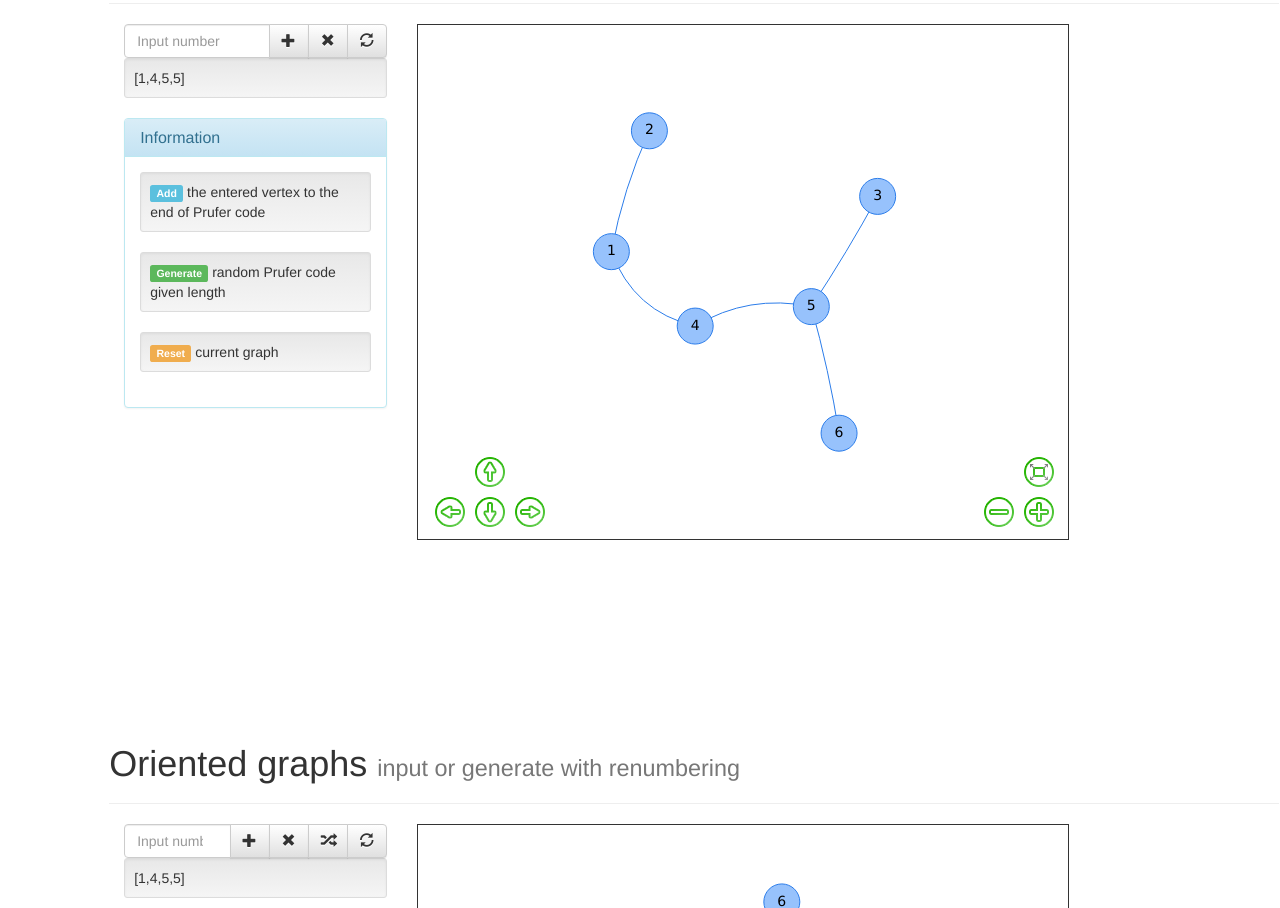
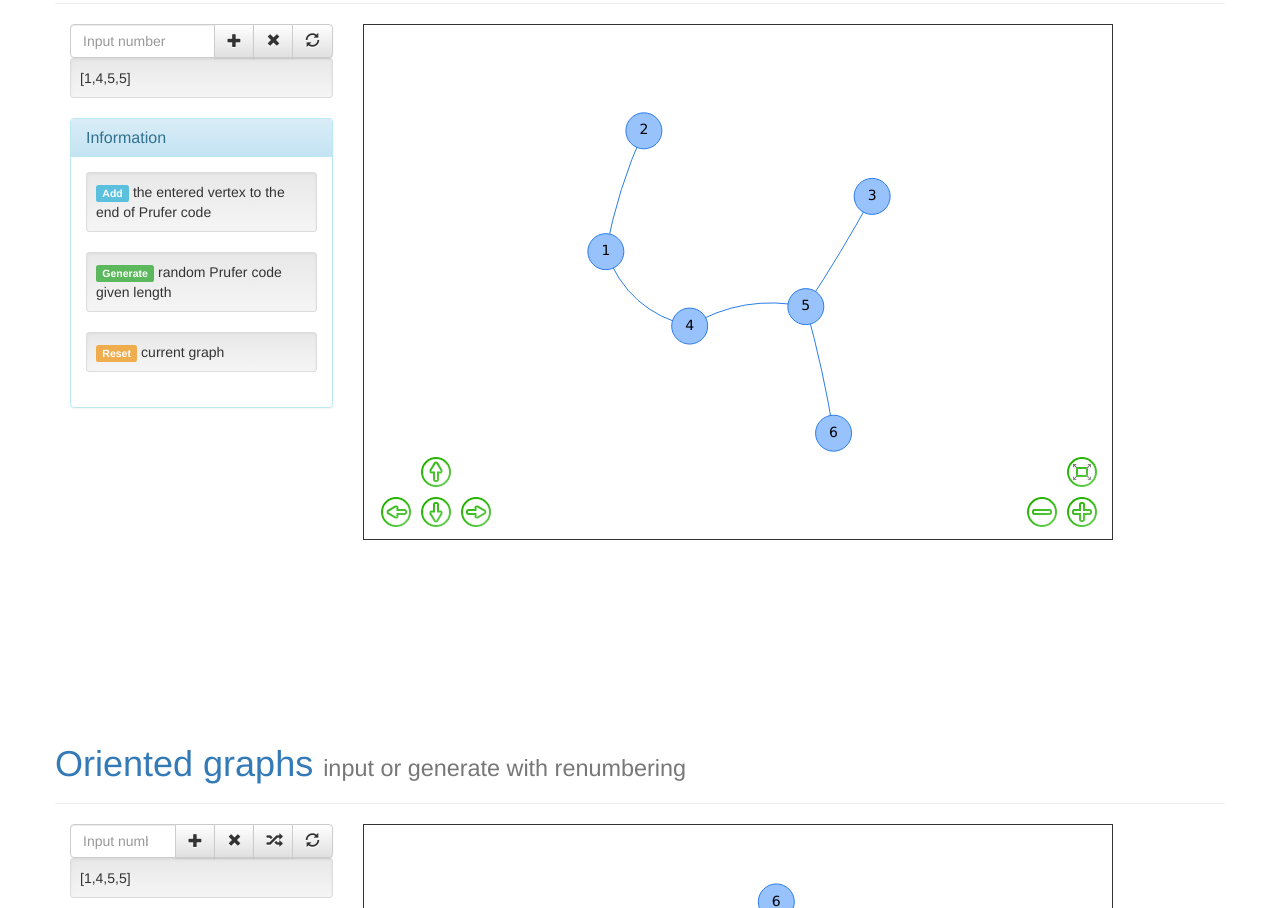
Before and after one commit to SergeyRyzhov/juggler, a website: page public/index.html in a window 1280 px wide. Shown: the part 96-1004 px from the top of the page. Drawn offline with nearby package versions, Linux system fonts and the light colour scheme; files that its build step writes are made by us from their sources.

Commit message:
Changed layout. added google web masters

```diff
--- /dev/null
+++ b/public/css/juggler.common.less
@@ -0,0 +1,10 @@
+.text-word-wrap {
+  -ms-word-break: break-all;
+  /* Be VERY careful with this, breaks normal words wh_erever */
+  word-break: break-all;
+  /* Non standard for webkit */
+  word-break: break-word;
+  -webkit-hyphens: auto;
+  -moz-hyphens: auto;
+  hyphens: auto;
+}
--- a/public/index.html
+++ b/public/index.html
@@ -11,6 +11,10 @@
 
   <link rel='stylesheet' href='css/bootstrap.css'>
   <link rel='stylesheet' href='css/bootstrap-theme.css'>
+
+
+  <link rel='stylesheet' href='css/juggler.common.css'>
+
   <script type='text/javascript' src='js/jquery-2.1.3.js'></script>
   <script type='text/javascript' src='js/bootstrap.js'></script>
   <script type='text/javascript' src='js/knockout-3.3.0.js'></script>
@@ -29,23 +33,13 @@
   <script type='text/javascript' src='js/viewModels/juggler.Orgraph.js'></script>
 </head>
 
-<body>
+<body class='container'>
   <div class='row'>
-    <div class='col-xs-1'>
-      <ul class="nav nav-pills nav-stacked" style="position: fixed;">
-        <!-- class="active" -->
-        <li role="presentation" ><a href="#prufer">Prufer</a></li>
-        <li role="presentation"><a href="#orgraph">Orgrpah</a></li>
-      </ul>
-    </div>
-
-    <div class='col-xs-10'>
-      <div id='prufer' class='container js-full-height' data-bind='component: { name: "juggler-prufer"}'>
+      <div class='container js-full-height' data-bind='component: { name: "juggler-prufer"}'>
       </div>
-      <div id='orgraph' class='container js-full-height' data-bind='component: { name: "juggler-orgraph"}'>
+      <div class='container js-full-height' data-bind='component: { name: "juggler-orgraph"}'>
       </div>
     </div>
-  </div>
   <center>
     <footer>
       <icon aria-hidden="true" class="glyphicon glyphicon-copyright-mark"></icon>
--- a/public/templates/orgraph.html
+++ b/public/templates/orgraph.html
@@ -1,6 +1,6 @@
 <div class='row'>
   <div class='page-header'>
-    <h1>Oriented graphs
+    <h1><a id='orgraph' href="#orgraph">Oriented graphs</a>
       <small>input or generate with renumbering</small>
     </h1>
   </div>
@@ -25,7 +25,7 @@
         </button>
       </span>
     </div>
-    <div class='well well-sm' data-bind='text:code'>...</div>
+    <div class='well well-sm text-word-wrap' data-bind='text:code'>...</div>
 
     <span class="label label-warning" data-bind='text:warning'></span>
 
@@ -57,5 +57,5 @@
     </div>
 
   </div>
-  <div data-bind='component: { name: "juggler-graph", params: { nodes: nodes, edges: edges, orgraph:true }}' class='col-md-7' style='bottom:0px;'></div>
+  <div data-bind='component: { name: "juggler-graph", params: { nodes: nodes, edges: edges, orgraph:true }}' class='col-md-8' style='bottom:0px;'></div>
 </div>
--- a/public/templates/prufer.html
+++ b/public/templates/prufer.html
@@ -1,6 +1,6 @@
 <div class='row'>
   <div class='page-header'>
-    <h1>Prüfer code
+    <h1><a id='prufer' href="#prufer">Prüfer code</a>
       <small>generate or input</small>
     </h1>
   </div>
@@ -21,7 +21,7 @@
         </button>
       </span>
     </div>
-    <div class='well well-sm' data-bind='text:code'>...</div>
+    <div class='well well-sm text-word-wrap' data-bind='text:code'>...</div>
 
     <span class="label label-warning" data-bind='text:warning'></span>
 
@@ -47,5 +47,5 @@
       </div>
     </div>
   </div>
-  <div data-bind='component: { name: "juggler-graph", params: { nodes: nodes, edges: edges, orgraph:false }}' class='col-md-7' style='bottom:0px;'></div>
+  <div data-bind='component: { name: "juggler-graph", params: { nodes: nodes, edges: edges, orgraph:false }}' class='col-md-8' style='bottom:0px;'></div>
 </div>
```
Also changed, not shown: public/google27d37e8311889107.html (added, +1 -0 lines).
